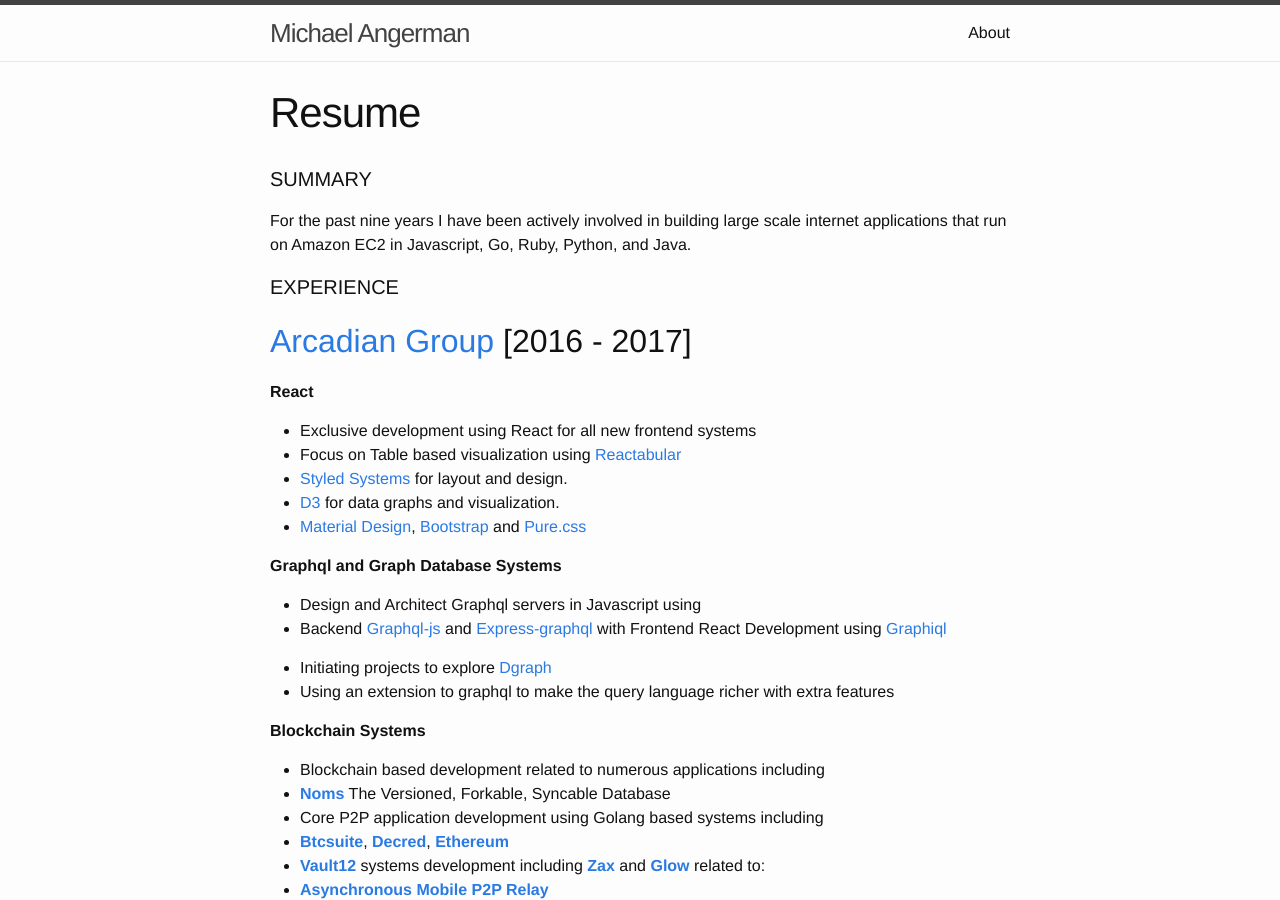
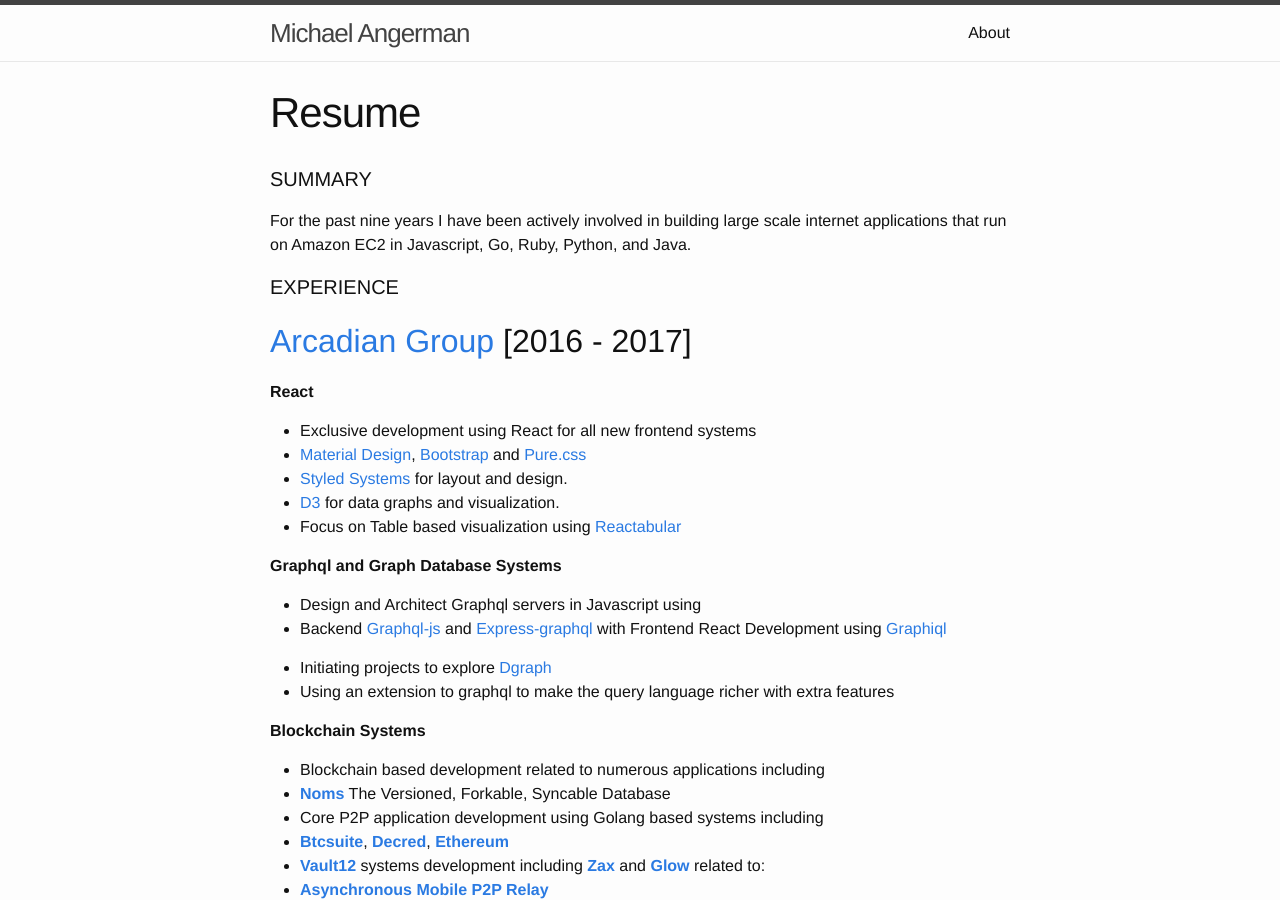
Before and after one commit to angermanmichael/link16, a Jekyll site: the page built from _posts/2017-11-02-cv.md, in a window 1280 px wide and 900 px high. Built offline with Jekyll 4.4.1, drawn with Linux system fonts in a browser that asks for light colours.

Commit message:
tweak resume

```diff
--- a/_posts/2017-11-02-cv.md
+++ b/_posts/2017-11-02-cv.md
@@ -15,10 +15,10 @@ For the past nine years I have been actively involved in building large scale in
 **React**
 
 * Exclusive development using React for all new frontend systems
-* Focus on Table based visualization using [Reactabular](https://github.com/reactabular)
+* [Material Design](https://material-ui-next.com/), [Bootstrap](https://getbootstrap.com/) and [Pure.css](https://purecss.io/)
 * [Styled Systems](https://github.com/jxnblk/styled-system) for layout and design.
 * [D3](https://d3js.org/) for data graphs and visualization.
-* [Material Design](https://material-ui-next.com/), [Bootstrap](https://getbootstrap.com/) and [Pure.css](https://purecss.io/)
+* Focus on Table based visualization using [Reactabular](https://github.com/reactabular)
 
 **Graphql and Graph Database Systems**
 
```
